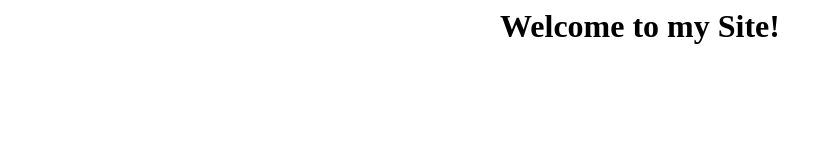
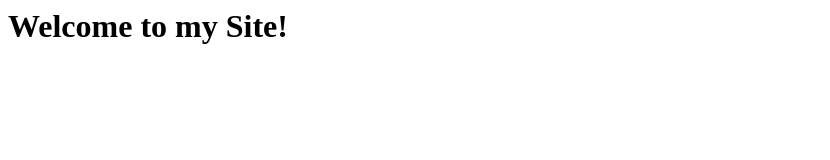
Before and after one commit to tbishop25/tbishop25.github.io, a plain HTML site: page index.html in a window 1280 px wide. Shown: the whole page, without its empty margins (0-830 px from the left). Drawn offline with Linux system fonts and the light colour scheme.

Commit message:
Update message and add h1 tag

```diff
--- a/index.html
+++ b/index.html
@@ -1 +1 @@
-<h1><center>Welcome to my Site!</center></h1>
+<h1>Welcome to my Site!</h1>
```
